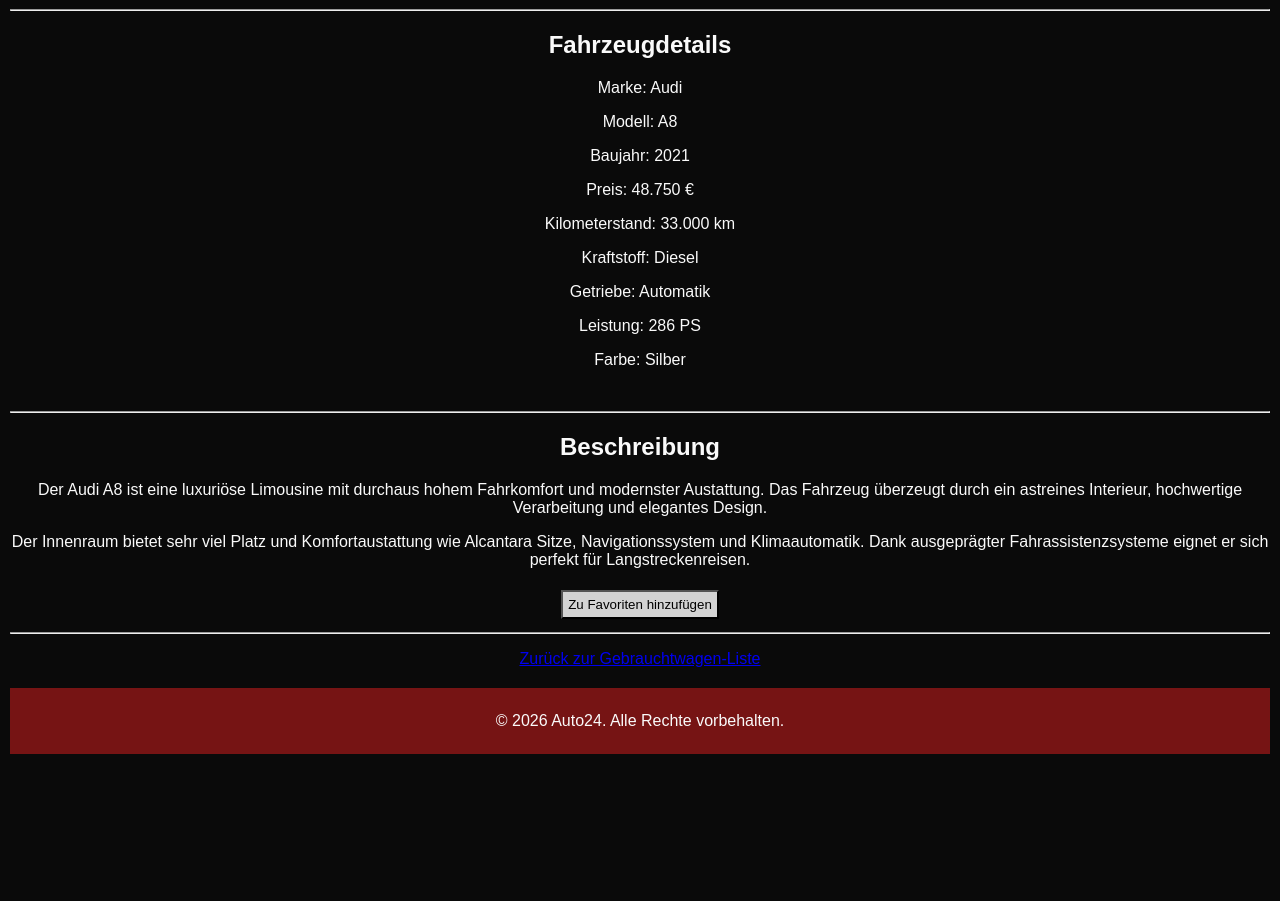
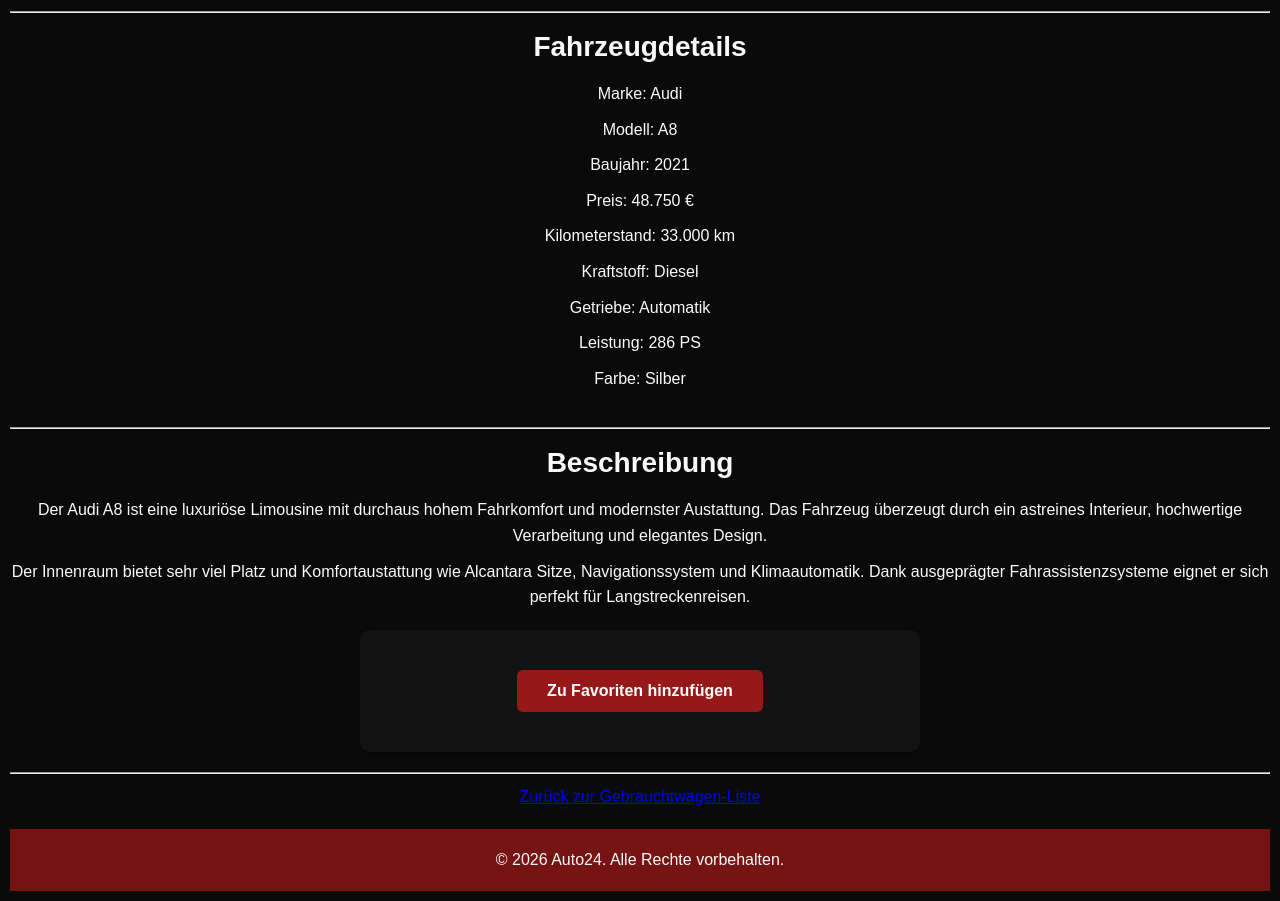
Before and after one commit to DarkPln/WebTech01, a PHP site: page /audi_a8_001.html in a window 1280 px wide. Shown: the part 293-1194 px from the top of the page. Before the commit the page ends 1047 px from the top, so only its background shows below. Run offline with PHP 8.4, Linux system fonts and the light colour scheme.

Commit message:
enhance styling for body, headings, and form elements; improve button interactions

```diff
--- a/mystyle.css
+++ b/mystyle.css
@@ -10,6 +10,7 @@ body {
     font-optical-sizing: auto;
     font-weight: 500;
     font-style: normal;
+    font-size: 16px;
 
 }
 
@@ -19,36 +20,116 @@ th{
 
 p{
     text-align: center;
+    font-size: 16px;
+    line-height: 1.6;
+    margin: 10px 0;
+}
+
+h1{
+    font-family: 'Arial', sans-serif;
+    font-size: 36px;
+    font-weight: bold;
+    margin: 20px 0;
 }
 
 h2{
     font-family: "Arial", serif;
+    font-size: 28px;
+    font-weight: 600;
+    margin: 18px 0;
 }
 
-h1{
+h3{
     font-family: 'Arial', sans-serif;
-
+    font-size: 22px;
+    font-weight: 500;
+    margin: 15px 0;
 }
 
 a:hover{
     color: rgb(164, 18, 18);
 }
 
-input, button {
-    padding: 5px;
-    margin: 5px;
-    color: blue
+/* Label Styling */
+label {
+    display: inline-block;
+    font-size: 16px;
+    font-weight: 500;
+    margin-bottom: 5px;
+    color: rgb(250, 250, 250);
+    text-align: left;
 }
 
-button{
-    background-color: lightgray;
-    color: black;
-    cursor: pointer;
+/* Input Felder Styling */
+input[type="text"],
+input[type="password"],
+input[type="email"],
+textarea,
+select {
+    width: 100%;
+    max-width: 400px;
+    padding: 12px 15px;
+    margin: 8px 0 16px 0;
+    border: 2px solid #444;
+    border-radius: 6px;
+    background-color: #1a1a1a;
+    color: rgb(250, 250, 250);
+    font-family: 'DM Sans', sans-serif;
+    font-size: 16px;
+    transition: border-color 0.3s ease, box-shadow 0.3s ease;
+    box-sizing: border-box;
 }
 
+input[type="text"]:focus,
+input[type="password"]:focus,
+input[type="email"]:focus,
+textarea:focus,
+select:focus {
+    outline: none;
+    border-color: rgba(184, 26, 26, 0.8);
+    box-shadow: 0 0 8px rgba(184, 26, 26, 0.4);
+}
+
+/* Submit und Reset Button Styling */
+input[type="submit"],
+input[type="reset"],
+button {
+    padding: 12px 30px;
+    margin: 10px 5px;
+    background-color: rgba(184, 26, 26, 0.8);
+    color: white;
+    border: none;
+    border-radius: 6px;
+    font-family: 'DM Sans', sans-serif;
+    font-size: 16px;
+    font-weight: 600;
+    cursor: pointer;
+    transition: background-color 0.3s ease, transform 0.2s ease;
+}
+
+input[type="submit"]:hover,
+input[type="reset"]:hover,
 button:hover {
-    background-color: gray;
-    color: white;
+    background-color: rgb(72, 9, 9);
+    transform: translateY(-2px);
+}
+
+input[type="reset"] {
+    background-color: #444;
+}
+
+input[type="reset"]:hover {
+    background-color: #666;
+}
+
+/* Formular Container */
+form {
+    max-width: 500px;
+    margin: 20px auto;
+    padding: 30px;
+    background-color: rgba(26, 26, 26, 0.6);
+    border-radius: 10px;
+    box-shadow: 0 4px 6px rgba(0, 0, 0, 0.3);
 }
 
 footer {
```
